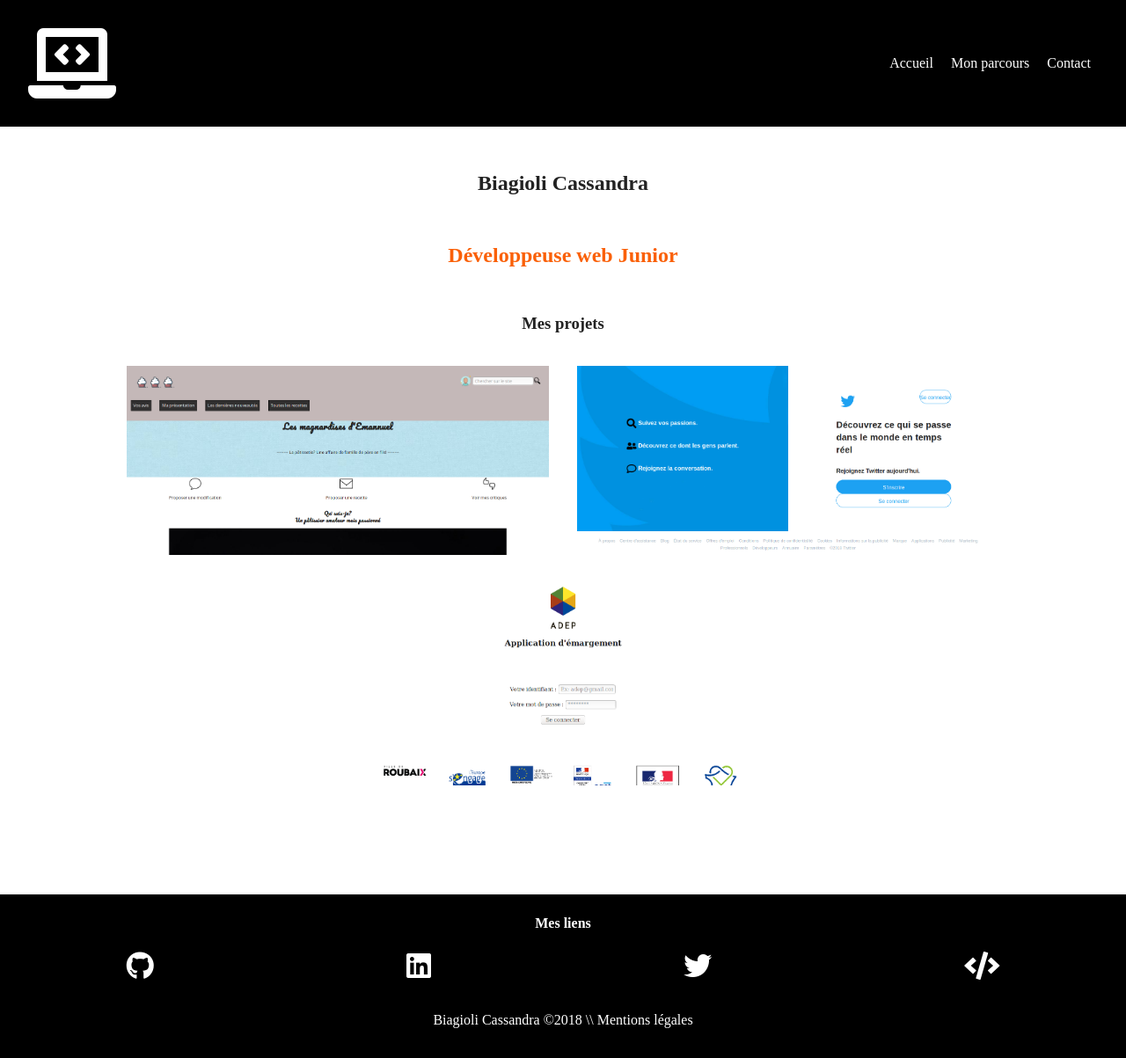
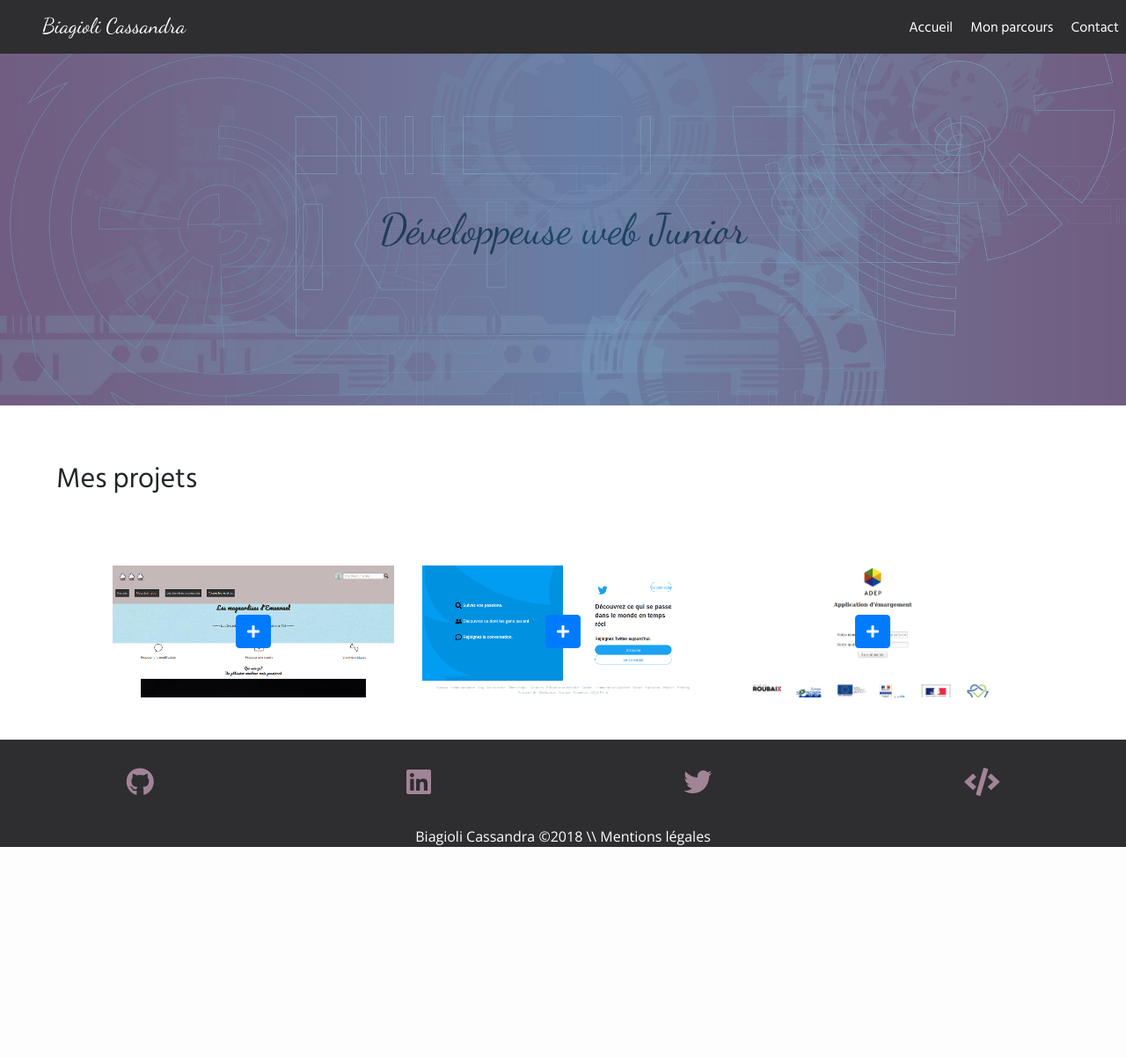
Before and after one commit to BiagioliCassandra/Mon_PortFolio, a PHP site: page / in a window 1280 px wide. Shown: the whole page at 88% size. After the commit the page ends 963 px from the top, so only its background shows below. Run offline with PHP 8.4, Linux system fonts and the light colour scheme; some libraries are stand-ins or nearby versions.

Commit message:
correction with Thomas and change many things

```diff
--- a/css/main.css
+++ b/css/main.css
@@ -111,33 +111,43 @@ textarea {
 
 .puce {
     text-decoration: none;
-    color: black;
+    color: white;
 }
 
 .color_container {
-    background-color: black;
+    background-color: #2e2d2f;
     color: white;
+}
+
+.color_containerLight {
+    background-color: #a28497;
 }
 
 .tCenter {
     text-align: center;
 }
+
 .color_text {
-    color: rgb(250, 96, 7);
+    color: #a28497;
+}
+
+.policeText_links, h3 {
+    font-family: 'Hind Siliguri', sans-serif;
 }
 /*~~~~~~~~~~~~~~~~~~~~~~~~~~~~~~End utility classes~~~~~~~~~~~~~~~~~~~~~~~~~~~~~~*/
 /*~~~~~~~~~~~~~~~~~~~~~~~~~~~~~~Start commons rules~~~~~~~~~~~~~~~~~~~~~~~~~~~~~~*/
 * {
     box-sizing: border-box;
-}
-/* body {
-
+    font-family: 'Open Sans', sans-serif;
 }
 
-h1, h2, h3, h4, h5, h6 {
-
-} */
-
+h1, h2, h4, h5, h6 {
+    font-family: 'Dancing Script', cursive;
+}
+h3 {
+    font-size: 2em;
+    margin: 2em 0;
+}
 header, footer {
     width: 100%;
 }
@@ -152,6 +162,9 @@ header, footer {
 
 .margin_2em {
     margin: 2em;
+}
+.marginLeft_2em {
+    margin-left: 2em;
 }
 /*~~~~~~~~~~~~~~~~~~~~~~~~~~~~~~End commons rules~~~~~~~~~~~~~~~~~~~~~~~~~~~~~~*/
 /*~~~~~~~~~~~~~~~~~~~~~~~~~~~~~~Start header rules~~~~~~~~~~~~~~~~~~~~~~~~~~~~~~*/
@@ -195,16 +208,71 @@ h1 {
 }
 /*~~~~~~~~~~~~~~~~~~~~~~~~~~~~~~End nav rules~~~~~~~~~~~~~~~~~~~~~~~~~~~~~~*/
 /*~~~~~~~~~~~~~~~~~~~~~~~~~~~~~~start home rules~~~~~~~~~~~~~~~~~~~~~~~~~~~~~~*/
-.img_projects {
-    width: 95%;
-}
-
 .div_3img {
     width: 100%;
     justify-content: center;
 }
+#homeSection {
+    background-image : url("../img/geometric.jpg");
+    background-position: center;
+    background-size: cover;
+    height: 50vh;
+    position: relative;
+}
+
+#homeColorContainer {
+    width: 100%;
+    height: 100%;
+    position: absolute;
+    top: 0;
+    background-color: #a28497;
+    opacity: 0.6;
+    display: flex;
+    align-items: center;
+    justify-content: center;
+}
+
+#homeSection h2 {
+    margin: 0;
+    font-size: 3em;
+}
+
+
+.articleContainer {
+    position: relative;
+    width: 90%;
+    height: 250px;
+    margin-bottom: 3em;
+}
+
+.articleContainer img {
+    position: absolute;
+    width: 100%;
+    height: 100%;
+    left: 0;
+    top: 0;
+}
+
+.buttonContainer {
+    position: absolute;
+    left: 0;
+    top: 0;
+    width: 100%;
+    height: 100%;
+    display: flex;
+    justify-content: center;
+    align-items: center;
+}
 /*~~~~~~~~~~~~~~~~~~~~~~~~~~~~~~End home rules~~~~~~~~~~~~~~~~~~~~~~~~~~~~~~*/
 /*~~~~~~~~~~~~~~~~~~~~~~~~~~~~~~start presentation rules~~~~~~~~~~~~~~~~~~~~~~~~~~~~~~*/
+#container_avatar {
+    flex-direction: column;
+    justify-content: space-around;
+    align-items: center;
+}
+#imgAvatar {
+    width: 40%;
+}
 /* The actual timeline (the vertical ruler) */
 .timeline {
     background-color: #474e5d;
@@ -331,18 +399,20 @@ h1 {
     }
 }
 /*~~~~~~~~~~~~~~~~~~~~~~~~~~~~~~End presentation rules~~~~~~~~~~~~~~~~~~~~~~~~~~~~~~*/
-/*~~~~~~~~~~~~~~~~~~~~~~~~~~~~~~start projets rules~~~~~~~~~~~~~~~~~~~~~~~~~~~~~~*/
-
-/*~~~~~~~~~~~~~~~~~~~~~~~~~~~~~~End projets rules~~~~~~~~~~~~~~~~~~~~~~~~~~~~~~*/
 /*~~~~~~~~~~~~~~~~~~~~~~~~~~~~~~start contact rules~~~~~~~~~~~~~~~~~~~~~~~~~~~~~~*/
-#contactLinks {
-    border: solid black 1px;
+.iconeTelephone {
+    margin-bottom: 3em;
 }
 /*~~~~~~~~~~~~~~~~~~~~~~~~~~~~~~End contact rules~~~~~~~~~~~~~~~~~~~~~~~~~~~~~~*/
 /*~~~~~~~~~~~~~~~~~~~~~~~~~~~~~~Start footer rules~~~~~~~~~~~~~~~~~~~~~~~~~~~~~~*/
 footer {
-    overflow: hidden;
+    padding-top: 2em;
 }
+
+footer p {
+    margin: 2em 0 0 0;
+}
+
 #footer_icons {
     justify-content: space-around;
 }
@@ -371,6 +441,11 @@ footer {
     .img_projects {
         width: 70vh;
     }
+    .articleContainer {
+        position: relative;
+        width: 45%;
+        height: 220px;
+    }
 }
 @media screen and (min-width: 1200px) {
     .tablette {
@@ -384,6 +459,17 @@ footer {
     }
     .img_projects {
         width: 60vh;
+    }
+    .articleContainer {
+        position: relative;
+        width: 25%;
+        height: 150px;
+    }
+    #container_avatar {
+        flex-direction: row;
+    }
+    #imgAvatar {
+        width: 25%;
     }
 }
 /*~~~~~~~~~~~~~~~~~~~~~~~~~~~~~~End media queries rules~~~~~~~~~~~~~~~~~~~~~~~~~~~~~~*/
--- a/index.html
+++ b/index.html
@@ -11,7 +11,9 @@
   <link rel="manifest" href="site.webmanifest">
   <link rel="apple-touch-icon" href="icon.png">
   <!-- Place favicon.ico in the root directory -->
+  <link rel="stylesheet" href="https://stackpath.bootstrapcdn.com/bootstrap/4.1.3/css/bootstrap.min.css" integrity="sha384-MCw98/SFnGE8fJT3GXwEOngsV7Zt27NXFoaoApmYm81iuXoPkFOJwJ8ERdknLPMO" crossorigin="anonymous">
   <link rel="stylesheet" href="https://use.fontawesome.com/releases/v5.4.1/css/all.css" integrity="sha384-5sAR7xN1Nv6T6+dT2mhtzEpVJvfS3NScPQTrOxhwjIuvcA67KV2R5Jz6kr4abQsz" crossorigin="anonymous">
+  <link href="https://fonts.googleapis.com/css?family=Dancing+Script|Hind+Siliguri|Open+Sans" rel="stylesheet">
   <link rel="stylesheet" href="css/normalize.css">
   <link rel="stylesheet" href="css/main.css">
 </head>
@@ -19,13 +21,13 @@
 <body>
 <!--The navigation bar above the header for tablette and desktop-->
 <nav id="nav_tablette" class="tablette desktop color_container">
-      <div class="margin_2em">
-            <i class="fas fa-laptop-code fa-5x"></i>
+      <div>
+            <h1 class="tCenter marginLeft_2em">Biagioli Cassandra</h1>
       </div>
-      <div class="margin_2em">
-            <a class="puce color_container" href="index.html">Accueil</a>
-            <a class="puce color_container" href="presentation.html">Mon parcours</a>
-            <a class="puce color_container" href="contact.html">Contact</a>
+      <div>
+            <a class="policeText_links puce color_container" href="index.html">Accueil</a>
+            <a class="policeText_links puce color_container" href="presentation.html">Mon parcours</a>
+            <a class="policeText_links puce color_container" href="contact.html">Contact</a>
       </div>
 </nav>
 <!--The navigation bar above the header for mobile-->
@@ -35,9 +37,9 @@
       </div>
       <div id="myLinks">
             <div class="margin_1em">
-                  <a class="puce color_container" href="index.html">Accueil</a>
-                  <a class="puce color_container" href="presentation.html">Mon parcours</a>
-                  <a class="puce color_container" href="contact.html">Contact</a>
+                  <a class="policeText_links puce color_container" href="index.html">Accueil</a>
+                  <a class="policeText_links puce color_container" href="presentation.html">Mon parcours</a>
+                  <a class="policeText_links puce color_container" href="contact.html">Contact</a>
             </div>
       </div>
       <a href="javascript:void(0);" id="iconNav" class="color_container" onclick="myFunction()">
@@ -48,9 +50,10 @@
       Start header
 ~~~~~~~~~~~~~~~~~~~~~-->
 <header>
-      <section>
-            <h1 class="tCenter margin_2em">Biagioli Cassandra</h1>
-            <h2 class="tCenter margin_2em color_text">Développeuse web Junior</h2>
+      <section id="homeSection">
+            <div id="homeColorContainer">
+                  <h2>Développeuse web Junior</h2>
+            </div>
       </section>
 </header>
 <!--~~~~~~~~~~~~~~~~~~~~
@@ -60,20 +63,110 @@
       Stard main
 ~~~~~~~~~~~~~~~~~~~~~-->
 <main>
+      <!--The 9 projects I chose among all my projects. They are in groups of 3-->
       <section id="projects">
-            <h3 class="tCenter">Mes projets</h3>
+            <h3 class="margin_2em">Mes projets</h3>
             <div class="flex flex_wrap div_3img">
-                  <div class="tCenter margin_1em">
+                  <div class="tCenter margin_1em articleContainer">
                         <img class="img_projects" src="img/mignardises_emmanuel.png" alt="Une capture d'écran de mon projet les Mignardises d'Emmanuel">
+                        <!-- Button trigger modal -->
+                        <div class="buttonContainer">
+                              <button type="button" class="btn btn-primary" data-toggle="modal" data-target="#mignardises">
+                                    <i class="fas fa-plus"></i>
+                              </button>
+                        </div>
+                        <!-- Modal -->
+                        <div class="modal fade" id="mignardises" tabindex="-1" role="dialog" aria-labelledby="exampleModalLabel" aria-hidden="true">
+                              <div class="modal-dialog" role="document">
+                                    <div class="modal-content">
+                                          <div class="modal-header">
+                                                <h5 class="modal-title" id="exampleModalLabel">Les mignardises d'Emmanuel</h5>
+                                                <button type="button" class="close" data-dismiss="modal" aria-label="Close">
+                                                <span aria-hidden="true">&times;</span>
+                                                </button>
+                                          </div>
+                                          <div class="modal-body">
+                                                <p>Intégration HTML/CSS</p>
+                                                <p>Compréhension et application du Responsive Design avec l'usage des médias queries en CSS</p>
+                                                <p>Gestion des images pour le responsive design</p>
+                                                <p>Production d’un code CSS maintenable sur tous appareils</p>
+                                                <p>Compréhension et application du Mobile First</p>
+                                                <p>Compréhension de l’expérience utilisateur sur les appareils mobiles</p>
+                                                <p>Application poussée du principe DRY</p>
+
+                                          </div>
+                                          <div class="modal-footer">
+                                                <button type="button" class="btn btn-secondary" data-dismiss="modal">Fermer</button>
+                                                <button type="button" class="btn color_containerLight"><a class="puce" href="https://github.com/BiagioliCassandra/Patisserie">GitHub</a></button>
+                                          </div>
+                                    </div>
+                              </div>
+                        </div>
                   </div>
-                  <div class="tCenter margin_1em">
+                  <div class="tCenter margin_1em articleContainer">
                         <img class="img_projects" src="img/twitter.png" alt="Une capture d'écran de mon projet, une copie du site twitter">
+                        <div class="buttonContainer">
+                              <button type="button" class="btn btn-primary" data-toggle="modal" data-target="#twitter">
+                                    <i class="fas fa-plus"></i>
+                              </button>
+                        </div>
+                        <!-- Modal -->
+                        <div class="modal fade" id="twitter" tabindex="-1" role="dialog" aria-labelledby="exampleModalLabel" aria-hidden="true">
+                              <div class="modal-dialog" role="document">
+                                    <div class="modal-content">
+                                          <div class="modal-header">
+                                                <h5 class="modal-title" id="exampleModalLabel">Une copie du site twitter</h5>
+                                                <button type="button" class="close" data-dismiss="modal" aria-label="Close">
+                                                <span aria-hidden="true">&times;</span>
+                                                </button>
+                                          </div>
+                                          <div class="modal-body">
+                                                <p>Utiliser les attributs HTML</p>
+                                                <p>Perfectionner la sémantique de son HTML</p>
+                                                <p>Positionner ses éléments</p>
+                                                <p>Mettre en forme ses éléments HTML via le CSS</p>
+                                                <p>Utiliser des ressources extérieures pour les polices et les icônes</p>
+                                                <p>Produire un CSS maintenable et réutilisable</p>
+                                                <p>Comprendre le concept DRY</p>
+                                          </div>
+                                          <div class="modal-footer">
+                                                <button type="button" class="btn btn-secondary" data-dismiss="modal">Fermer</button>
+                                                <button type="button" class="btn color_containerLight"><a class="puce" href="https://github.com/BiagioliCassandra/twitter">GitHub</a></button>
+                                          </div>
+                                    </div>
+                              </div>
+                        </div>
                   </div>
-                  <div class="tCenter margin_1em">
+                  <div class="tCenter margin_1em articleContainer">
                         <img class="img_projects" src="img/emargement.png" alt="Une capture d'écran de mon projet, une application d'émargement">
+                        <div class="buttonContainer">
+                              <button type="button" class="btn btn-primary" data-toggle="modal" data-target="#adep">
+                                    <i class="fas fa-plus"></i>
+                              </button>
+                        </div>
+                        <!-- Modal -->
+                        <div class="modal fade" id="adep" tabindex="-1" role="dialog" aria-labelledby="exampleModalLabel" aria-hidden="true">
+                              <div class="modal-dialog" role="document">
+                                    <div class="modal-content">
+                                          <div class="modal-header">
+                                                <h5 class="modal-title" id="exampleModalLabel">Une application d'emargement</h5>
+                                                <button type="button" class="close" data-dismiss="modal" aria-label="Close">
+                                                <span aria-hidden="true">&times;</span>
+                                                </button>
+                                          </div>
+                                          <div class="modal-body">
+                                                ...
+                                          </div>
+                                          <div class="modal-footer">
+                                                <button type="button" class="btn btn-secondary" data-dismiss="modal">Fermer</button>
+                                                <button type="button" class="btn color_containerLight"><a class="puce" href="https://github.com/BiagioliCassandra/ProjetAdep">GitHub</a></button>
+                                          </div>
+                                    </div>
+                              </div>
+                        </div>
                   </div>
             </div>
-            <div class="flex flex_wrap div_3img">
+            <!-- <div class="flex flex_wrap div_3img">
                   <div class="tCenter margin_1em">
                         <img class="img_projects" src="" alt="">
                   </div>
@@ -94,7 +187,7 @@
                   <div class="tCenter margin_1em">
                         <img class="img_projects" src="" alt="">
                   </div>
-            </div>
+            </div> -->
       </section>
 </main>
 <!--~~~~~~~~~~~~~~~~~~~~
@@ -104,25 +197,25 @@
       Stard footer
 ~~~~~~~~~~~~~~~~~~~~~-->
 <footer class="color_container">
-      <section>
-            <h4 class="tCenter">Mes liens</h4>
+      <div>
             <div id="footer_icons" class="flex">
-                  <a class="color_container" href="https://github.com/BiagioliCassandra"><i class="fab fa-github fa-2x"></i></a>
-                  <a class="color_container" href="https://www.linkedin.com/in/cassandra-biagioli-23a704a9/"><i class="fab fa-linkedin fa-2x"></i></a>
-                  <a class="color_container" href="https://twitter.com/BiagioliCass"><i class="fab fa-twitter fa-2x"></i></a>
-                  <a class="color_container"><i class="fas fa-code fa-2x"></i></a>
+                  <a class="color_text" href="https://github.com/BiagioliCassandra"><i class="fab fa-github fa-2x"></i></a>
+                  <a class="color_text" href="https://www.linkedin.com/in/cassandra-biagioli-23a704a9/"><i class="fab fa-linkedin fa-2x"></i></a>
+                  <a class="color_text" href="https://twitter.com/BiagioliCass"><i class="fab fa-twitter fa-2x"></i></a>
+                  <a class="color_text" href="https://www.codewars.com/dashboard"><i class="fas fa-code fa-2x"></i></a>
             </div>
-      </section>
+      </div>
       <div>
-            <p class="tCenter margin_2em">Biagioli Cassandra ©2018 \<a class="puce color_container" href="">\ Mentions légales</a></p>
+            <p class="tCenter">Biagioli Cassandra ©2018 \<a class="puce color_container" href="">\ Mentions légales</a></p>
       </div>
 </footer>
 <!--~~~~~~~~~~~~~~~~~~~~
       End footer
 ~~~~~~~~~~~~~~~~~~~~~-->
+<script src="https://code.jquery.com/jquery-3.3.1.slim.min.js" integrity="sha384-q8i/X+965DzO0rT7abK41JStQIAqVgRVzpbzo5smXKp4YfRvH+8abtTE1Pi6jizo" crossorigin="anonymous"></script>
+<script src="https://cdnjs.cloudflare.com/ajax/libs/popper.js/1.14.3/umd/popper.min.js" integrity="sha384-ZMP7rVo3mIykV+2+9J3UJ46jBk0WLaUAdn689aCwoqbBJiSnjAK/l8WvCWPIPm49" crossorigin="anonymous"></script>
+<script src="https://stackpath.bootstrapcdn.com/bootstrap/4.1.3/js/bootstrap.min.js" integrity="sha384-ChfqqxuZUCnJSK3+MXmPNIyE6ZbWh2IMqE241rYiqJxyMiZ6OW/JmZQ5stwEULTy" crossorigin="anonymous"></script>
 <script src="js/vendor/modernizr-3.6.0.min.js"></script>
-<script src="https://code.jquery.com/jquery-3.3.1.min.js" integrity="sha256-FgpCb/KJQlLNfOu91ta32o/NMZxltwRo8QtmkMRdAu8=" crossorigin="anonymous"></script>
-<script>window.jQuery || document.write('<script src="js/vendor/jquery-3.3.1.min.js"><\/script>')</script>
 <script src="js/plugins.js"></script>
 <script src="js/main.js"></script>
 
```
Also changed, not shown: contact.html (+26 -27 lines), presentation.html (+36 -29 lines), img/avataars.png (added), img/avatars.png (added), img/geometric.jpg (added). Lines whose indentation alone changed are shown as unchanged.
